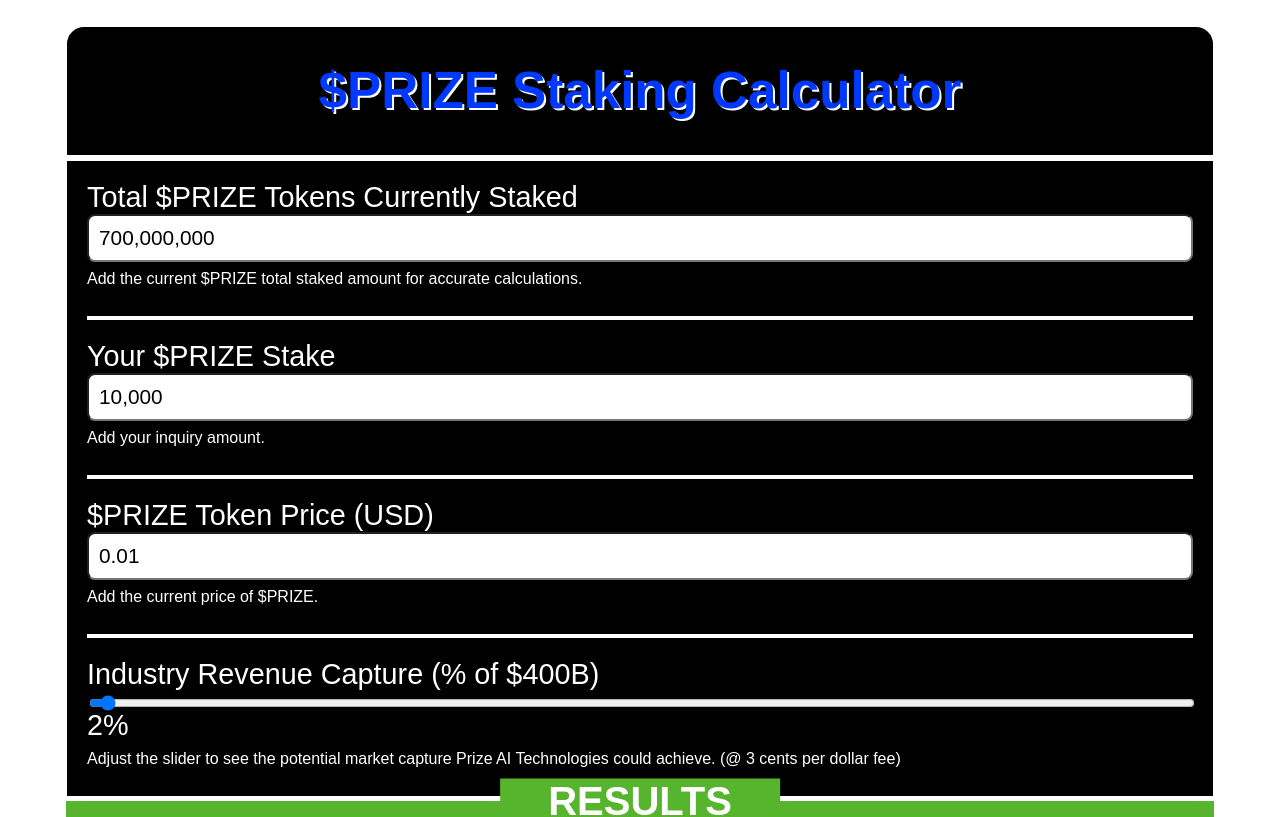
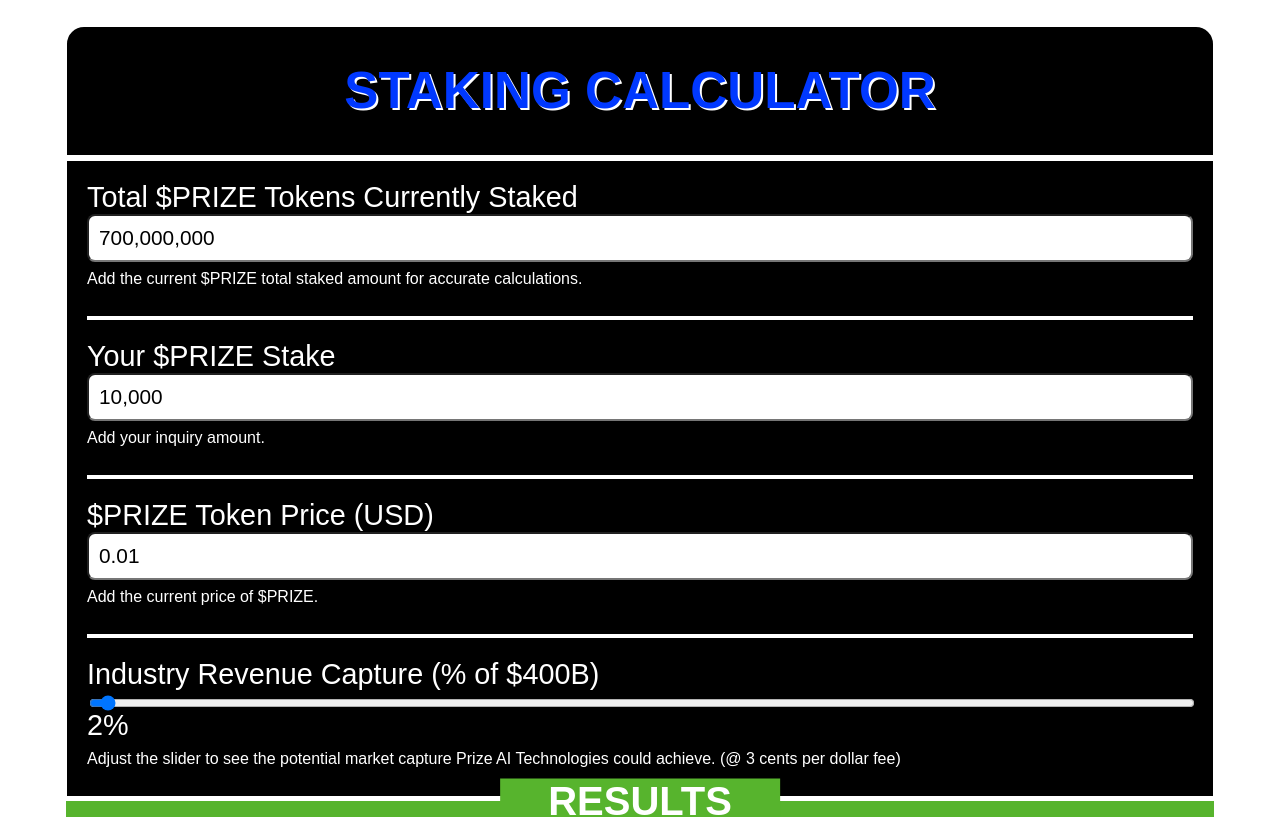
Before and after one commit to PrizeAITech/prize-calc, a React (Create React App) app: page / in a window 1280 px wide. Shown: the top 817 px of the page. Built offline with nearby package versions, Linux system fonts and the light colour scheme; a web font is replaced by a local one.

Commit message:
Add files via upload

```diff
--- a/src/prizestakingcalculator.jsx
+++ b/src/prizestakingcalculator.jsx
@@ -37,7 +37,7 @@ export default function PrizeStakingCalculator() {
       {/* Black panel unchanged */}
       <div className="black-box">
         <div className="heading-box">
-          <h1>$PRIZE Staking Calculator</h1>
+          <h1>STAKING CALCULATOR</h1>
         </div>
         <div className="grid grid-cols-1 md:grid-cols-2 gap-8">
 
```
